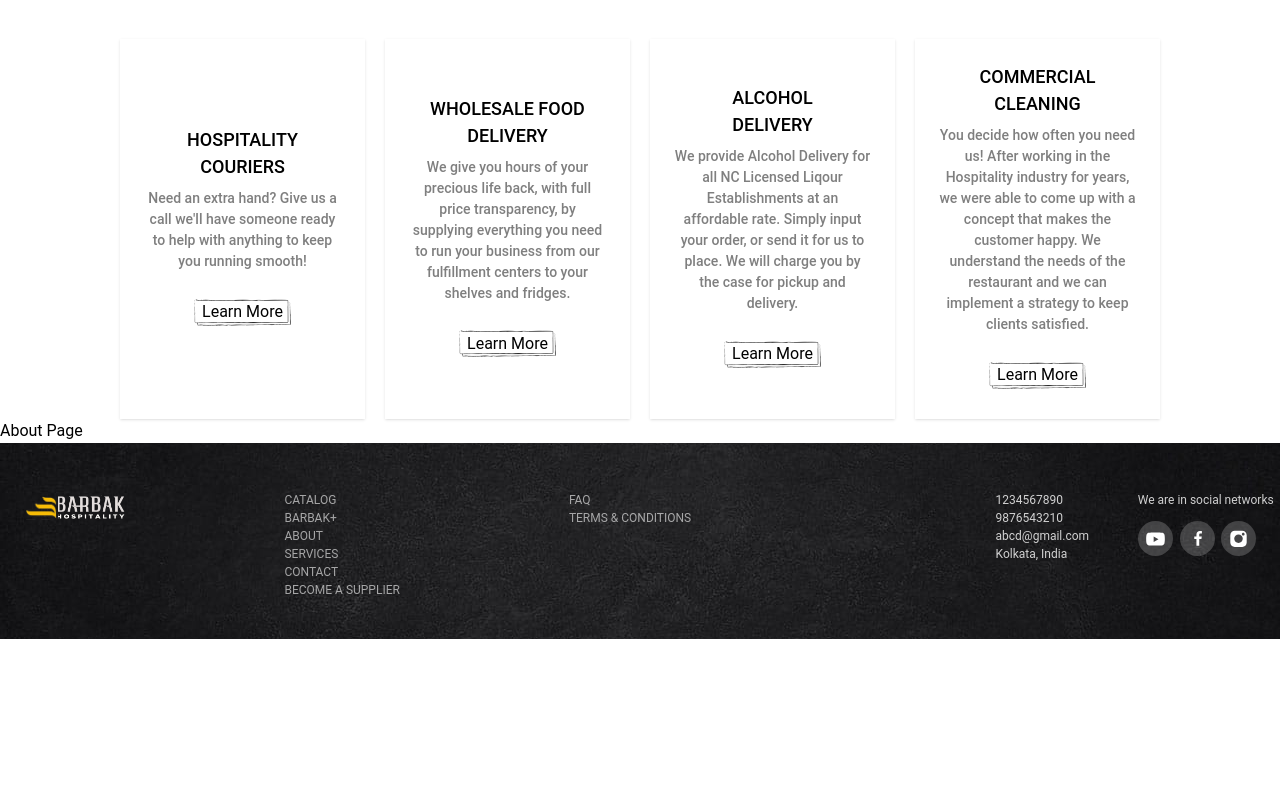
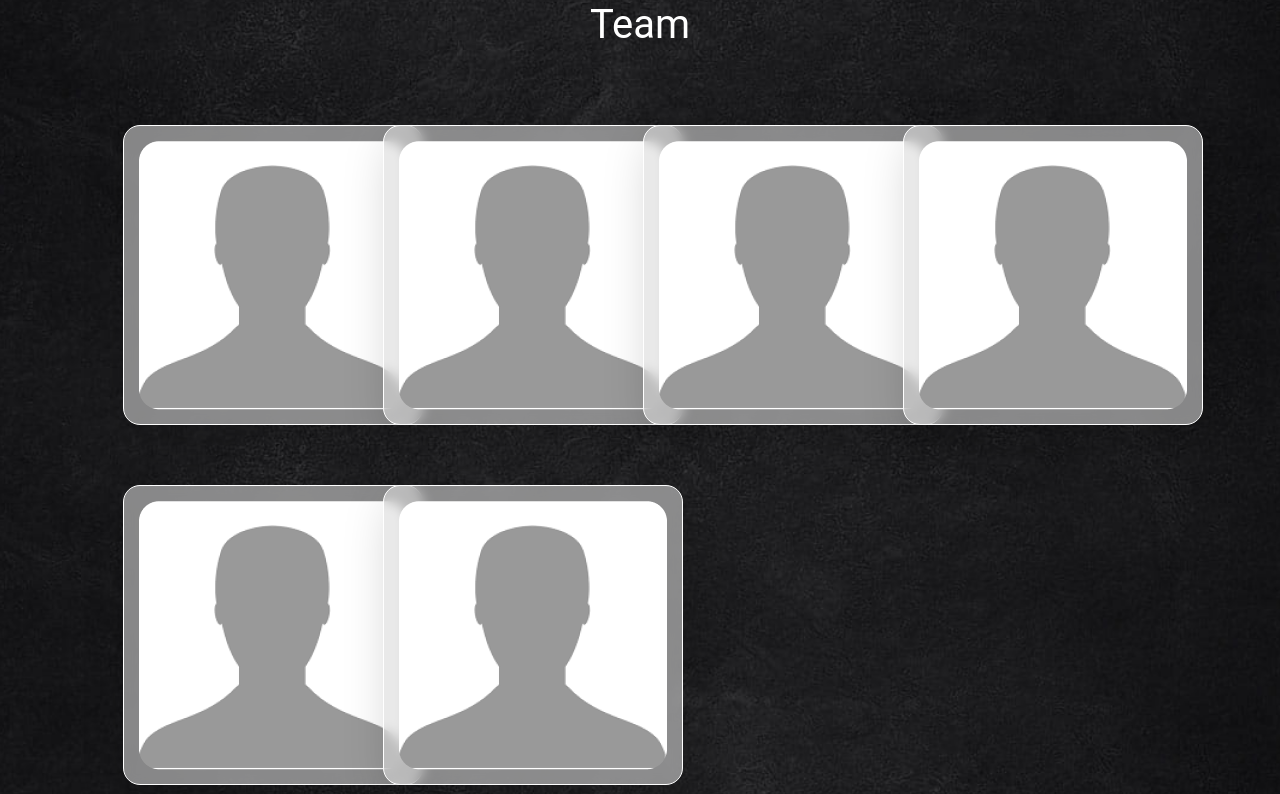
Before and after one commit to Anuran12/BarBak, a Next.js app: page /About in a window 1280 px wide. Shown: the part 1461-2255 px from the top of the page. Before the commit the page ends 2100 px from the top, so only its background shows below. Built offline with nearby package versions, Linux system fonts and the light colour scheme.

Commit message:
team and services

```diff
--- /dev/null
+++ b/components/Team.js
@@ -0,0 +1,54 @@
+
+import Image from 'next/image';
+import DummyImg from '../img/dummy.png';
+
+export default function Team() {
+    return(
+        <div className="bg-[url('../img/bg_black.jpg')] bg-no-repeat bg-center bg-cover ] mt-20">
+            <div className="bg-[url('../img/patternUp.png')] bg-no-repeat bg-top bg-contain ">
+                <div className="bg-[url('../img/patternDown.png')] bg-no-repeat bg-bottom bg-contain  px-[120px]">
+                    <h1 className="text-white pt-20 text-[40px] text-center">Team</h1>
+                    <div className='grid grid-cols-4 mt-10 pb-16'>
+                        <div className="card">
+                        <Image src={DummyImg} alt="" srcset="" />
+                            <div className="content">
+                                <p className="title">Sayan Das<br /><span>Creative Designer</span><br/><span className="lowercase">abcd@gmail.com</span></p>
+                            </div>
+                        </div>
+                        <div className="card">
+                            <Image src={DummyImg} alt="" srcset="" />
+                            <div className="content">
+                                <p className="title">Sayan Das<br /><span>Creative Designer</span></p>
+                            </div>
+                        </div>
+                        <div className="card">
+                            <Image src={DummyImg} alt="" srcset="" />
+                            <div className="content">
+                                <p className="title">Sayan Das<br /><span>Creative Designer</span></p>
+                            </div>
+                        </div>
+                        <div className="card">
+                            <Image src={DummyImg} alt="" srcset="" />
+                            <div className="content">
+                                <p className="title">Sayan Das<br /><span>Creative Designer</span></p>
+                            </div>
+                        </div>
+                        <div className="card">
+                            <Image src={DummyImg} alt="" srcset="" />
+                            <div className="content">
+                                <p className="title">Sayan Das<br /><span>Creative Designer</span></p>
+                            </div>
+                        </div>
+                        <div className="card">
+                            <Image src={DummyImg} alt="" srcset="" />
+                            <div className="content">
+                                <p className="title">Sayan Das<br /><span>Creative Designer</span></p>
+                            </div>
+                        </div>
+
+                    </div>
+                </div>
+            </div>
+        </div>
+    )
+}
--- a/components/TrySrevices.js
+++ /dev/null
@@ -1,85 +0,0 @@
-export default function TryServices() {
-    return(
-        <div className=" flex flex-col justify-center items-center px-[120px] mt-20">
-      <h1 className="text-[40px]">
-        It&#39;s time to try our{" "}
-        <span className="text-[#F7BC06]">Services</span>
-      </h1>
-      <div className="grid grid-cols-4 gap-5 mt-16">
-        <div className="shadow hover:shadow-2xl p-6 flex flex-col justify-center items-center group">
-          <h1 className=" font-[540] text-[18px] text-center group-hover:text-[#F7BC06]">
-            HOSPITALITY
-            <br />
-            COURIERS
-          </h1>
-          <p className="text-[14px] text-center text-[#0a0a0a85] font-[530] mt-2">
-            Need an extra hand? Give us a call we&#39;ll have someone ready to
-            help with anything to keep you running smooth!
-          </p>
-          <a
-            className="bg-[url('../img/btn-border_black.png')] bg-no-repeat bg-center bg-contain p-2 mt-5 text-black w-fit"
-            href={"/"}
-          >
-            Learn More
-          </a>
-        </div>
-        <div className="shadow hover:shadow-2xl p-6 flex flex-col justify-center items-center group">
-          <h1 className=" font-[540] text-[18px] text-center group-hover:text-[#F7BC06]">
-            WHOLESALE FOOD
-            <br />
-            DELIVERY
-          </h1>
-          <p className="text-[14px] text-center text-[#0a0a0a85] font-[530] mt-2">
-            We give you hours of your precious life back, with full price
-            transparency, by supplying everything you need to run your business
-            from our fulfillment centers to your shelves and fridges.
-          </p>
-          <a
-            className="bg-[url('../img/btn-border_black.png')] bg-no-repeat bg-center bg-contain p-2 mt-5 text-black w-fit"
-            href={"/"}
-          >
-            Learn More
-          </a>
-        </div>
-        <div className="shadow hover:shadow-2xl p-6 flex flex-col justify-center items-center group">
-          <h1 className=" font-[540] text-[18px] text-center group-hover:text-[#F7BC06]">
-            ALCOHOL
-            <br />
-            DELIVERY
-          </h1>
-          <p className="text-[14px] text-center text-[#0a0a0a85] font-[530] mt-2">
-            We provide Alcohol Delivery for all NC Licensed Liqour
-            Establishments at an affordable rate. Simply input your order, or
-            send it for us to place. We will charge you by the case for pickup
-            and delivery.
-          </p>
-          <a
-            className="bg-[url('../img/btn-border_black.png')] bg-no-repeat bg-center bg-contain p-2 mt-5 text-black w-fit"
-            href={"/"}
-          >
-            Learn More
-          </a>
-        </div>
-        <div className="shadow hover:shadow-2xl p-6 flex flex-col justify-center items-center group">
-          <h1 className=" font-[540] text-[18px] text-center group-hover:text-[#F7BC06]">
-            COMMERCIAL
-            <br />
-            CLEANING
-          </h1>
-          <p className="text-[14px] text-center text-[#0a0a0a85] font-[530] mt-2">
-            You decide how often you need us! After working in the Hospitality
-            industry for years, we were able to come up with a concept that
-            makes the customer happy. We understand the needs of the restaurant
-            and we can implement a strategy to keep clients satisfied.
-          </p>
-          <a
-            className="bg-[url('../img/btn-border_black.png')] bg-no-repeat bg-center bg-contain p-2 mt-5 text-black w-fit"
-            href={"/"}
-          >
-            Learn More
-          </a>
-        </div>
-      </div>
-    </div>
-    )
-}
--- a/pages/About.js
+++ b/pages/About.js
@@ -1,8 +1,9 @@
 import AboutHero from "@/components/AboutHero";
 import Footer from "@/components/Footer";
 import Header from "@/components/Header";
+import Services from "@/components/Services";
+import Team from "@/components/Team";
 import Trust from "@/components/Trust";
-import TryServices from "@/components/TrySrevices";
 
 export default function About() {
 	return (
@@ -10,7 +11,8 @@ export default function About() {
             <Header />
             <AboutHero />
             <Trust />
-            <TryServices />
+            <Team />
+            <Services />
             <div className="page">About Page</div>
             <Footer />
         </div>
--- a/pages/_app.js
+++ b/pages/_app.js
@@ -1,5 +1,6 @@
 import '@/styles/globals.css'
 import '@/styles/carousel.css'
+import '@/styles/Team.css'
 
 export default function App({ Component, pageProps }) {
   return <Component {...pageProps} />
--- /dev/null
+++ b/styles/Team.css
@@ -0,0 +1,141 @@
+.team__seaction {
+    width: 100%;
+}
+
+
+
+.demo-gallery {
+  overflow-x: hidden;
+}
+
+.wrapper {
+  display: flex;
+  gap: 20px;
+}
+
+.demo-gallery:not(.last) {
+  padding-bottom: 1rem;
+}
+.wrapper  li {
+   list-style: none;
+}
+
+
+
+
+
+.card {
+    box-sizing: border-box;
+    width: 300px;
+    height: 300px;
+    margin: 30px 1%;
+    background: rgba(217, 217, 217, 0.58);
+    border: 1px solid white;
+    box-shadow: 12px 17px 51px rgba(0, 0, 0, 0.22);
+    backdrop-filter: blur(6px);
+    border-radius: 17px;
+    transition: all 0.5s;
+    display: flex;
+    align-items: center;
+    justify-content: center;
+    user-select: none;
+    color: black;
+  }
+  .card::before {
+    content: "";
+    position: absolute;
+    top: 0;
+    left: 0;
+    width: 100%;
+    height: 100%;
+  }
+
+  .card::after {
+    content: "";
+    position: absolute;
+    top: 0;
+    left: 0;
+    width: 100%;
+    height: 100%;
+    filter: blur(30px);
+  }
+
+  .card img {
+    position: absolute;
+    z-index: 3;
+    transition: 0.5s;
+    border-radius: 17px;
+  }
+
+  .card:hover img {
+    scale: 0.5;
+    transform: translateY(-70px);
+  }
+
+  .card .content {
+    position: absolute;
+    z-index: 3;
+    bottom: 0;
+    display: flex;
+    flex-direction: column;
+    align-items: center;
+    transform: scale(0);
+    transition: 0.5s;
+  }
+
+  .card:hover .content {
+    transform: scale(1);
+    bottom: 25px;
+  }
+
+  .content .title {
+    position: relative;
+    color: var(--text-color);
+    font-weight: 500;
+    line-height: 1em;
+    font-size: 1em;
+    letter-spacing: 0.1em;
+    text-transform: uppercase;
+    text-align: center;
+  }
+
+  .content .title span {
+    font-weight: 300;
+    font-size: 0.7em;
+  }
+  .gallery{
+    display: flex;
+  flex-direction: row;
+  align-items: center;
+  justify-content: center;
+  }
+
+
+/* Responsive */
+
+@media (max-width: 798px) {
+    .founder{
+        flex-direction: column;
+        padding: 20px;
+        align-items: center;
+    }
+    .team h1{
+        font-size: 30px;
+    }
+    .founder p{
+    font-size: 15px;
+    line-height: 25px;
+    margin-right: 0px;
+    }
+    .founder__img{
+        width: 200px;
+        height: auto;
+    }
+    .wrapper  li img {
+        width: 100px;
+        height: auto;
+    }
+    .wrapper{
+        gap: 10px;
+    }
+}
```
Also changed, not shown: img/dummy.png (added).
